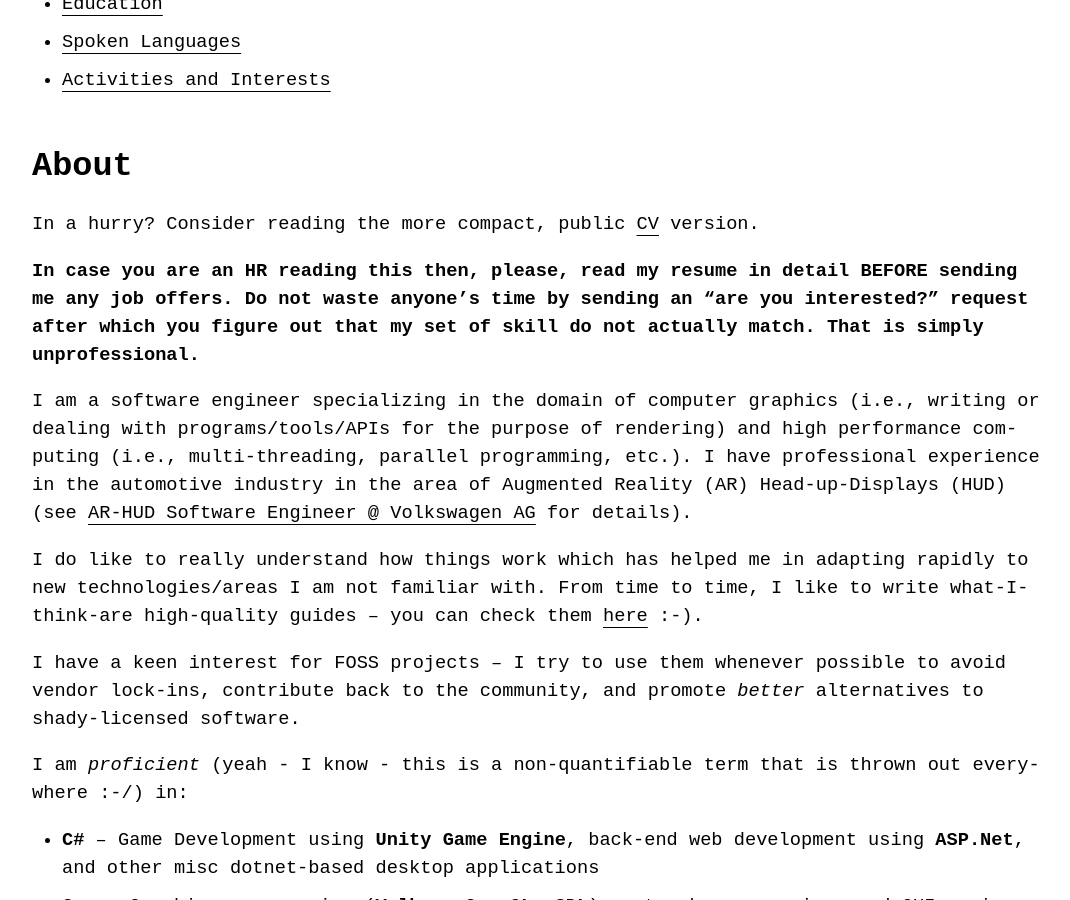
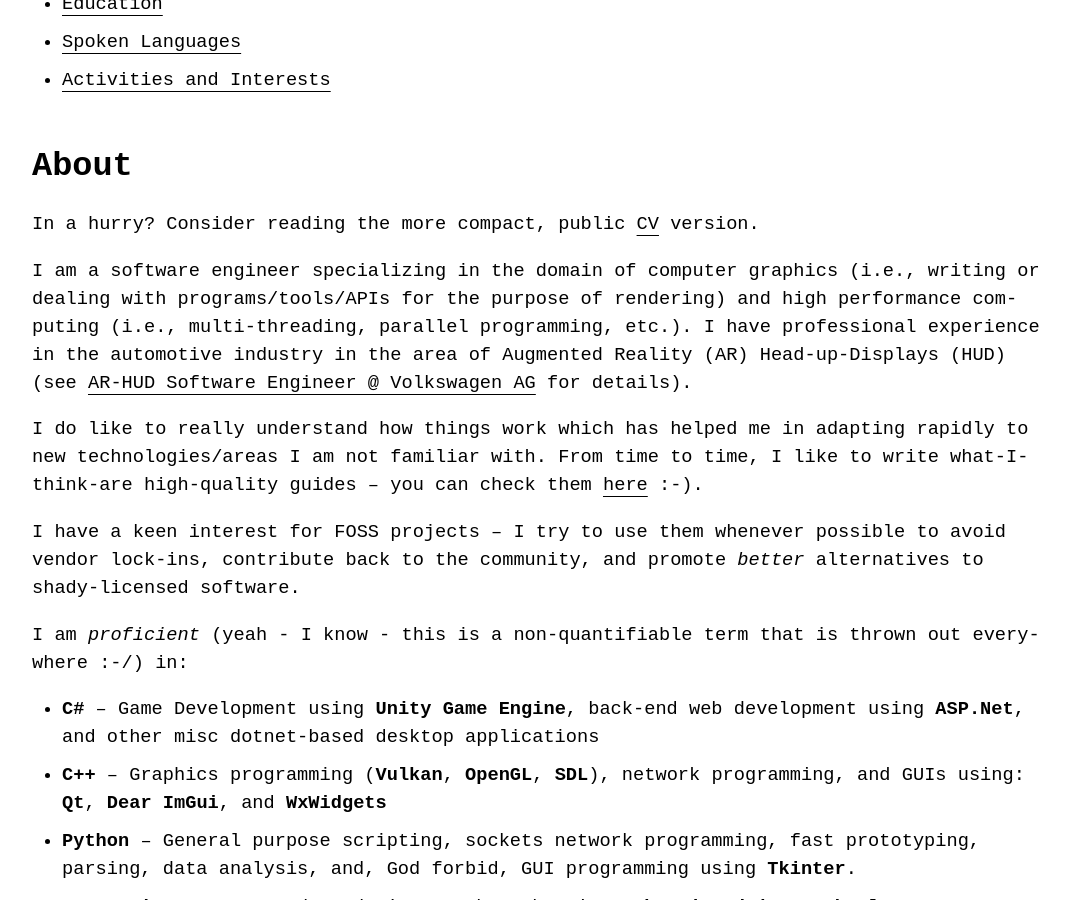
Before and after one commit to walcht/walcht, a Jekyll site: the page built from about.md, in a window 1280 px wide and 900 px high, scrolled down 342 px. Shown: the whole window, without its empty margins (102-1172 px from the left). Built offline with Jekyll 4.4.1, drawn with Linux system fonts in a browser that asks for light colours.

```diff
--- a/about.md
+++ b/about.md
@@ -10,13 +10,7 @@ add_no_ai_banner: true
 
 # About
 
-In a hurry? Consider reading the more compact, public [CV][resume]
-version.
-
-**In case you are an HR reading this then, please, read my resume in detail
-BEFORE sending me any job offers. Do not waste anyone's time by sending an
-"are you interested?" request after which you figure out that my set of skill
-do not actually match. That is simply unprofessional.**
+In a hurry? Consider reading the more compact, public [CV][resume] version.
 
 I am a software engineer specializing in the domain of computer graphics (i.e.,
 writing or dealing with programs/tools/APIs for the purpose of rendering) and
```
Also changed, not shown: 1 other file.
